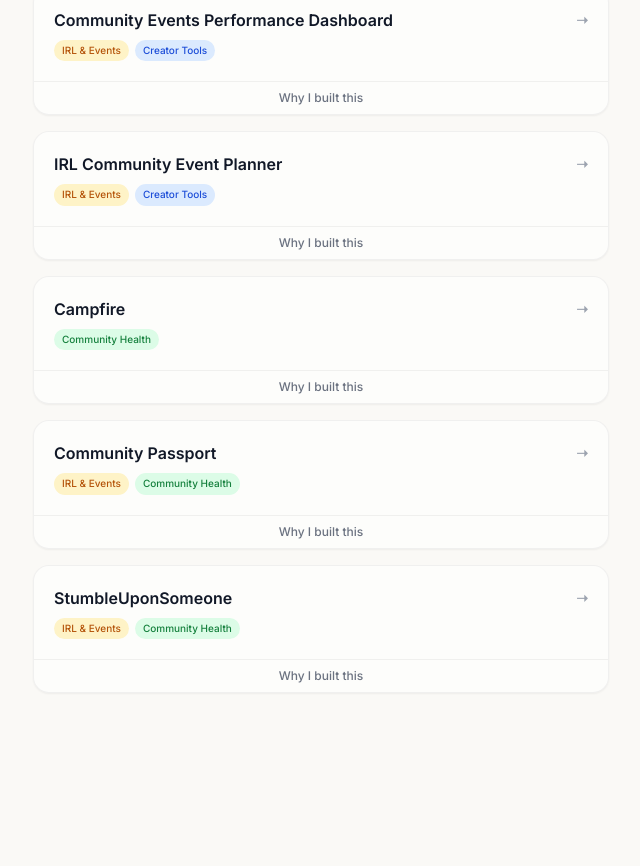
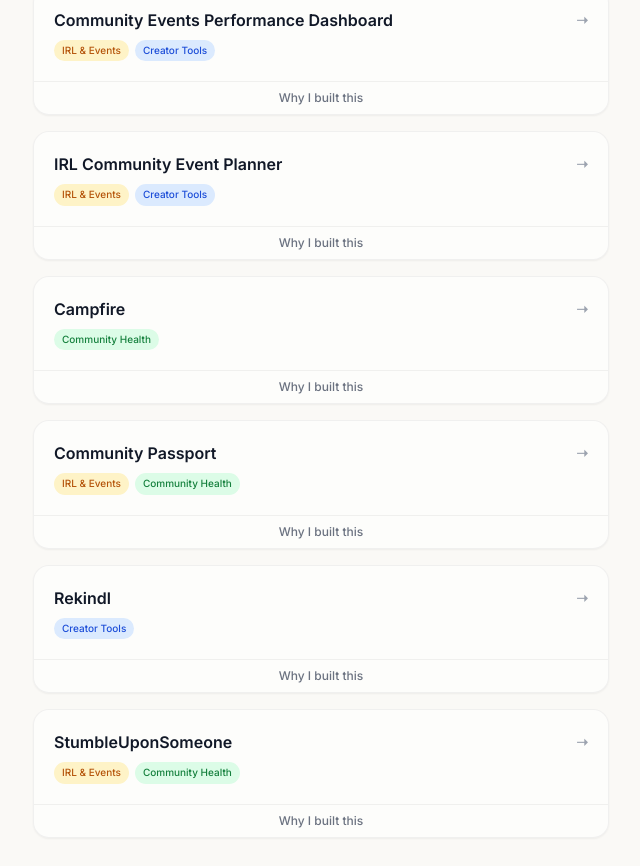
Before and after one commit to glastara/personal-website, a Next.js app: page /experiments in a window 1280 px wide. Shown: the part 1775-2641 px from the top of the page, without its empty margins (319-959 px from the left). Before the commit the page ends 2508 px from the top, so only its background shows below. Built offline with nearby package versions, Linux system fonts and the light colour scheme.

Commit message:
rekindl experiment

```diff
--- a/app/experiments/page.tsx
+++ b/app/experiments/page.tsx
@@ -225,6 +225,15 @@ const experiments: Experiment[] = [
       "Linktree for IRL connections. Allows you to create a micro-bio 'passport' where you fill out basic info about what you're looking to connect about, your interests, preferred meetup vibe, and when you're free. You can then share it & meet up IRL with others on the Community Passport Directory. Members get rewards for a certain number of IRL meetups (e.g. free products & handwritten letters from creators).",
   },
   {
+    title: "Rekindl",
+    href: "https://rekindl-community-warmth.lovable.app",
+    tags: ["Creator Tools"],
+    problem:
+      "Difficult for creators to identify which of their community members are engaged, which aren’t, and which are at risk of disengaging.",
+    solution:
+      "Community re-engagement dashboard for creators to see which members aren’t participating (e.g. haven’t opened newsletters or attended meetups in a while). Re-engagement messages then auto-generated based on each community member’s profile & engagement history, can either be sent automatically or after team member approval. Same dashboard could be used to identify most engaged community members for prizes, collabs, etc.",
+  },
+  {
     title: "StumbleUponSomeone",
     href: "https://stumble-find-a-friend.lovable.app",
     tags: ["IRL & Events", "Community Health"],
```
